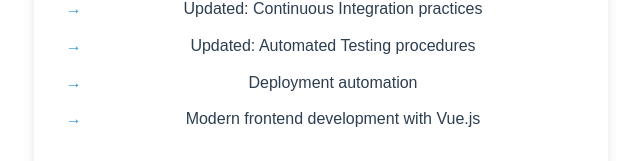
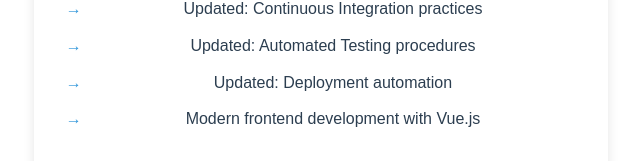
Before and after one commit to thoufeekx/devops-example-project, a Vue app: page / in a window 1280 px wide. Shown: the part 1633-1794 px from the top of the page, without its empty margins (319-959 px from the left). Built offline with nearby package versions, Linux system fonts and the light colour scheme.

Commit message:
Updated: Deployment automation

```diff
--- a/src/App.vue
+++ b/src/App.vue
@@ -48,7 +48,7 @@
         <ul>
           <li>Updated: Continuous Integration practices</li>
           <li>Updated: Automated Testing procedures</li>
-          <li>Deployment automation</li>
+          <li>Updated: Deployment automation</li>
           <li>Modern frontend development with Vue.js</li>
         </ul>
       </div>
```
